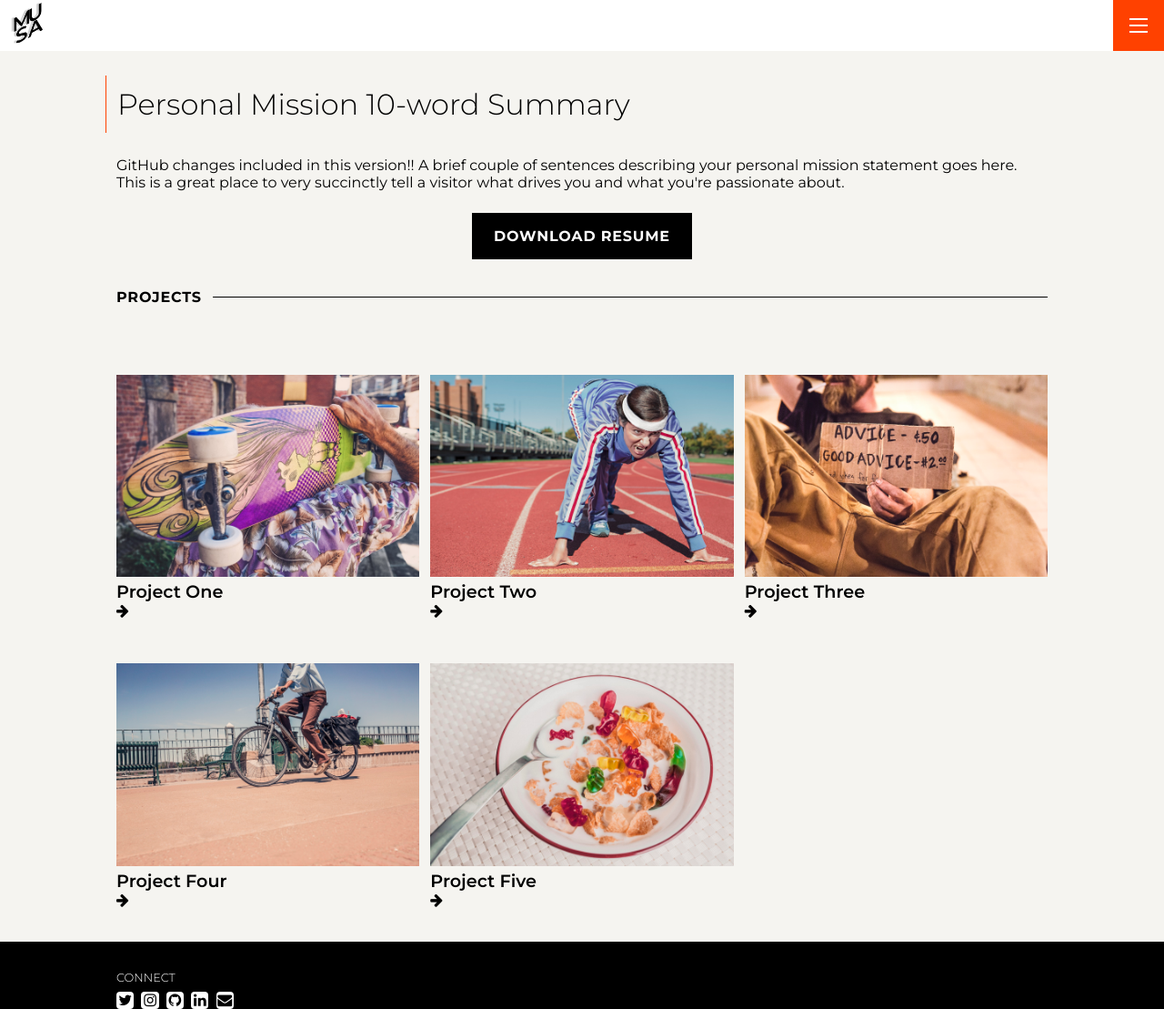
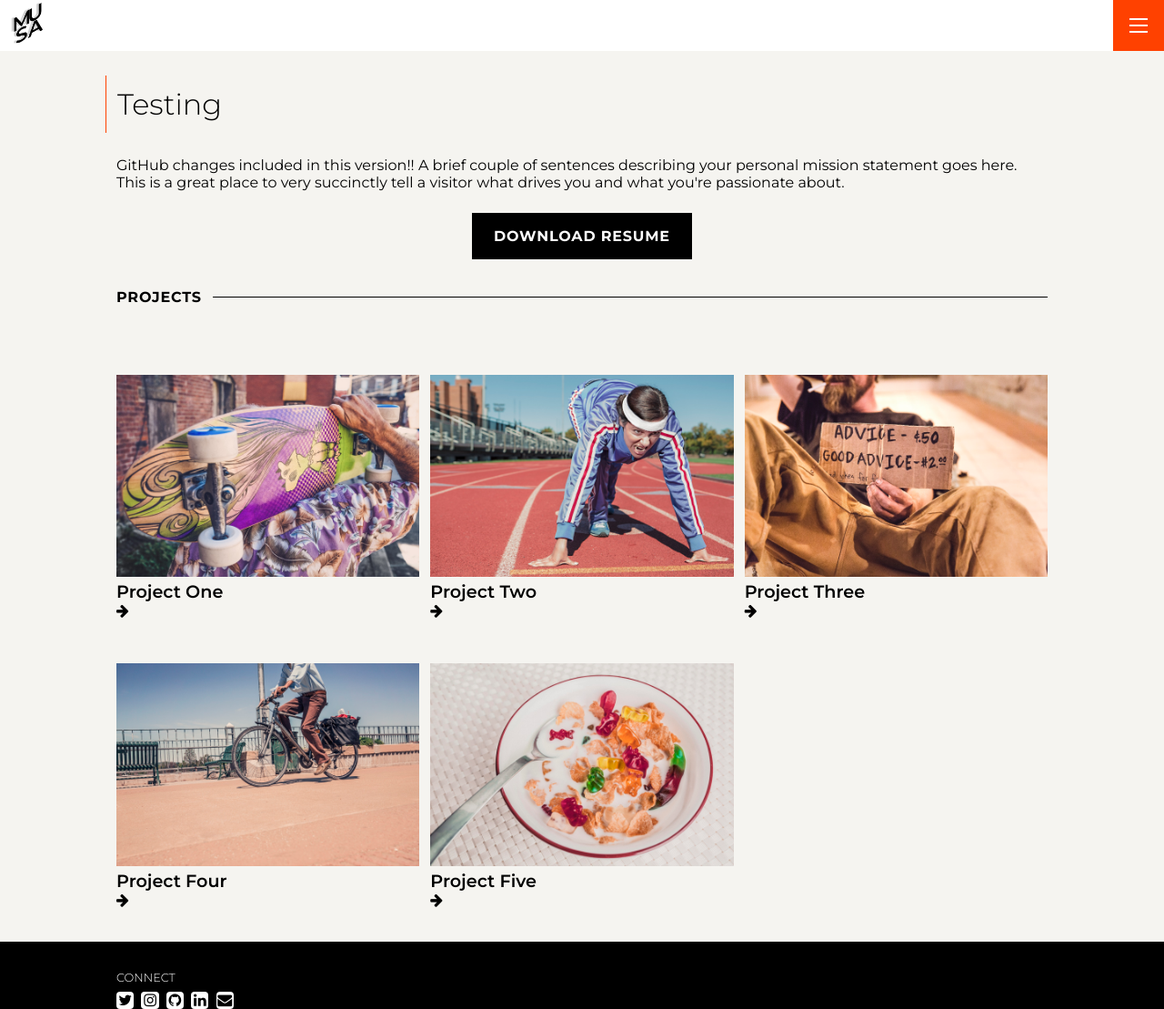
Before and after one commit to maxcc2000-afk/penn, a Jekyll site: the page built from index.md, in a window 1280 px wide and 1109 px high. Shown: the whole window at 91% size. Built offline with Jekyll 4.4.1, drawn with Linux system fonts in a browser that asks for light colours.

Commit message:
Change intro_title to 'Testing'

```diff
--- a/_data/settings.yml
+++ b/_data/settings.yml
@@ -7,7 +7,7 @@ logo: '/assets/img/musa-logo.png'
 # A brief introduction or mission statement that appears at the top of the
 # portfolio home page, above the project list. If you don't want one of the
 # intro_title or intro_text to show up, just set the appropriate value to null.
-intro_title: Personal Mission 10-word Summary
+intro_title: Testing
 intro_text: |
   GitHub changes included in this version!! A brief couple of sentences describing your personal mission statement goes
   here. This is a great place to very succinctly tell a visitor what drives you
```
